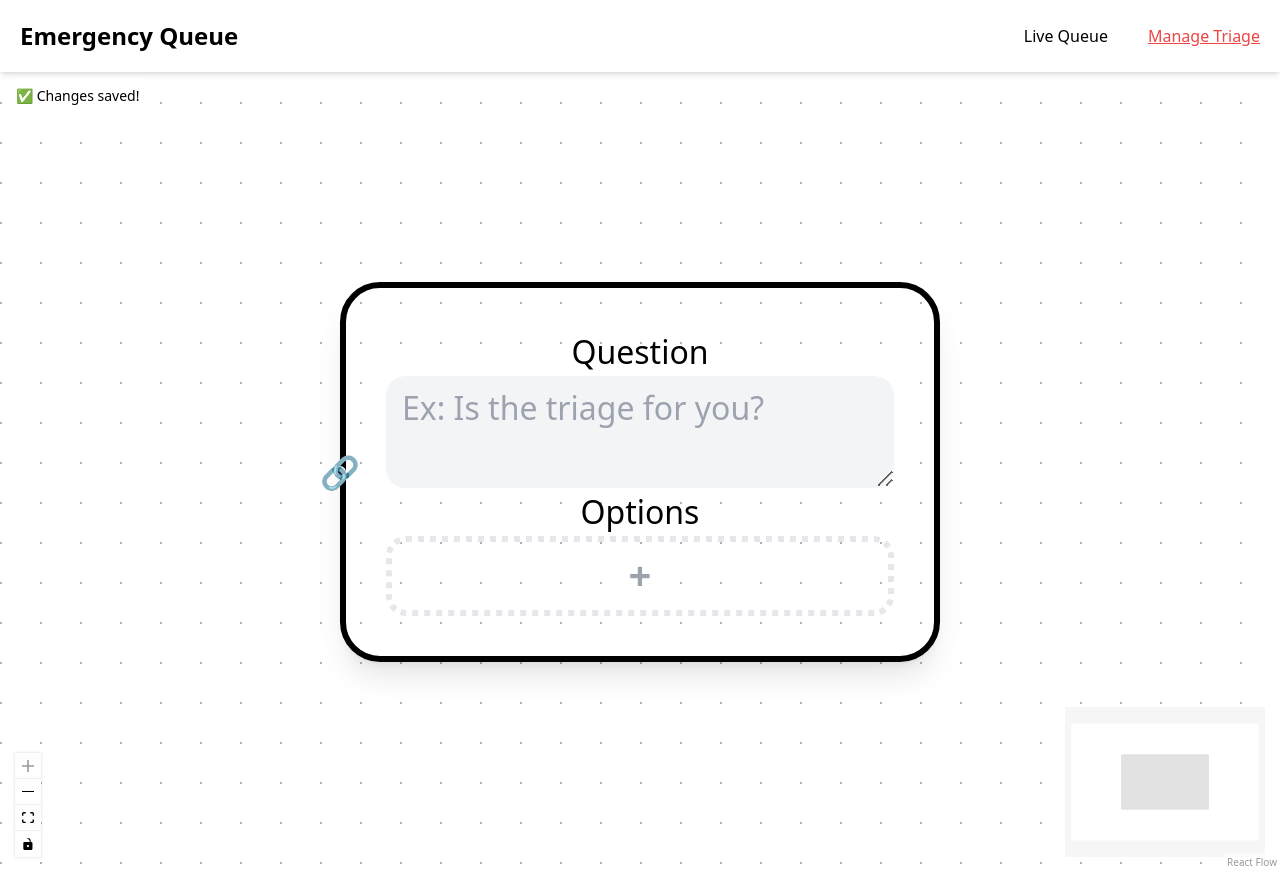
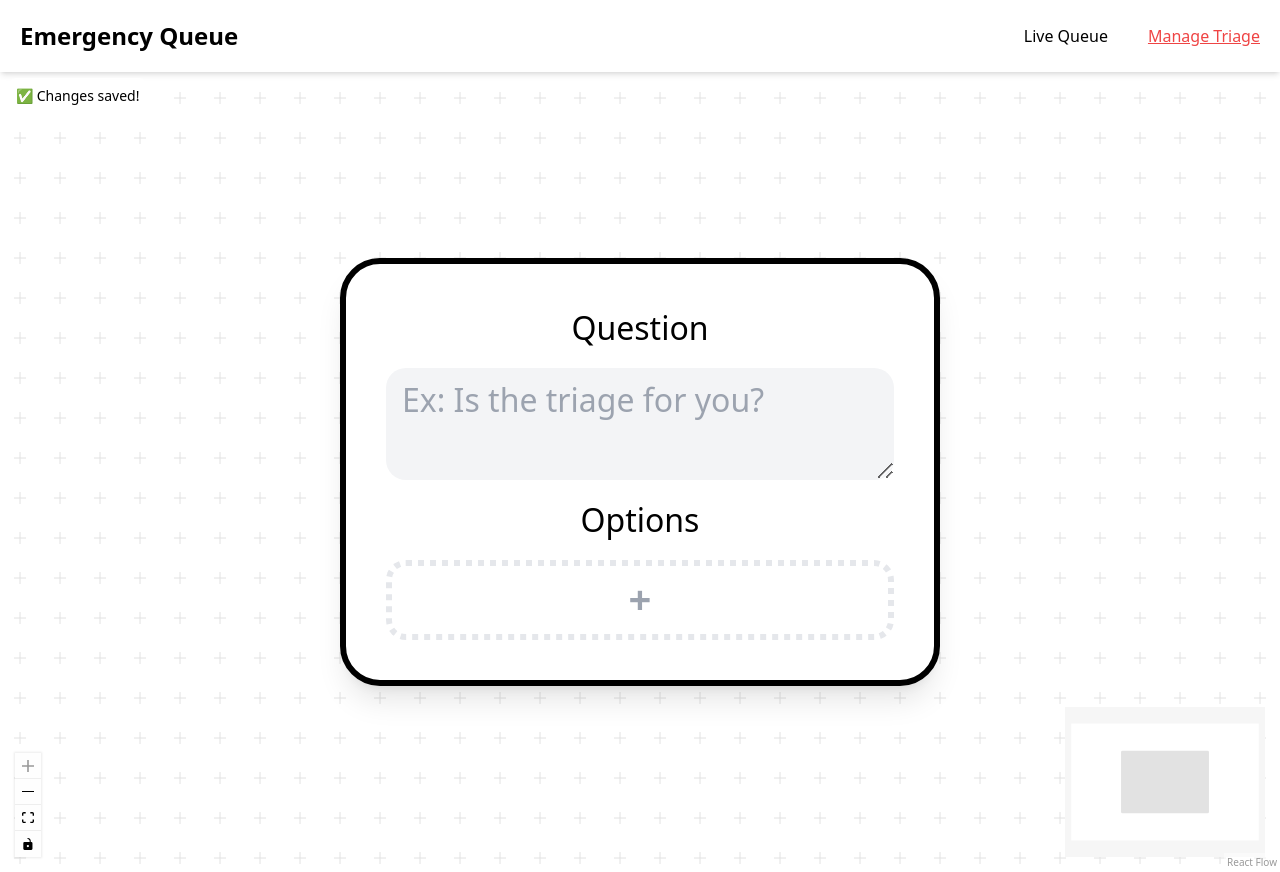
Before and after one commit to danielwangai/hospital_triage, a React (Vite) app in the folder web/: page /triage in a window 1280 px wide. Both pictures are taken after a click on the button "Create Triage Flow 🔗". Built offline with nearby package versions, Linux system fonts and the light colour scheme.

Commit message:
create triage options

```diff
--- a/web/src/pages/ManageTriage/ManageTriage.tsx
+++ b/web/src/pages/ManageTriage/ManageTriage.tsx
@@ -21,11 +21,12 @@ import clsx from "clsx";
 import { useDebouncedCallback } from "../../hooks/useDebouncedCallback.ts";
 import { CustomNodeTypes, StepTypes } from "../../types.ts";
 import { EmptyNode } from "./components/EmptyNode.tsx";
-import { TriageStep } from "./components/TriageStep/TriageStep.tsx";
+import { TriageStep } from "./components/TriageStep/TriageStep";
+import { triageOption } from "./components/TriageOption/TriageOption.tsx";
 
 const nodeTypes = {
   triageStep: TriageStep,
-  // triageOption
+  triageOption: triageOption,
 };
 
 const defaultEdgeOptions = {
@@ -115,8 +116,7 @@ export default function App() {
         >
           <Controls />
           <MiniMap />
-          {/*<Background variant="dots" gap={12} size={1} />*/}
-          <Background variant={BackgroundVariant.Dots} />
+          <Background variant={BackgroundVariant.Cross} />
         </ReactFlow>
       </div>
       <div
--- /dev/null
+++ b/web/src/pages/ManageTriage/components/TriageOption/TriageOption.tsx
@@ -0,0 +1,217 @@
+// import { NodeProps } from "postcss";
+// import { TriageNode, TriageOptionNode } from "../../../../types.ts";
+// import {
+//   Handle,
+//   Position,
+//   useEdges,
+//   useNodes,
+//   useReactFlow,
+// } from "@xyflow/react";
+// import clsx from "clsx";
+// import { ChangeEvent, useCallback, useMemo } from "react";
+//
+// export function triageOption(props: NodeProps<TriageOptionNode>) {
+//   const nodes = useNodes();
+//   const edges = useEdges();
+//   const { deleteElements, updateNodeData, updateNode, addNodes, addEdges } =
+//     useReactFlow();
+//
+//   const parentNode = useMemo(
+//     () => nodes.find(({ id }) => id === props.parentId),
+//     [nodes, props.parentId],
+//   ) as TriageNode;
+//
+//   // const siblings = useMemo(
+//   //   () => nodes.filter(({ parentId }) => parentId === props.parentId),
+//   //   [nodes, props.parentId],
+//   // ) as TriageOptionNode;
+//   const siblings = useMemo(() => {
+//     return nodes.filter(({ parentId }) => parentId === props.parentId);
+//   }, [nodes, props.parentId]) as TriageOptionNode[];
+//
+//   console.log("props.id", props.id, props.data);
+//   console.log("siblings", siblings);
+//
+//   const onChange = useCallback(
+//     (e: ChangeEvent<HTMLTextAreaElement>) => {
+//       updateNodeData(props.id, { value: e.target.value });
+//     },
+//     [props.id],
+//   );
+//
+//   const onDeleteOption = useCallback(async () => {
+//     await deleteElements({ nodes: [{ id: props.id }] });
+//
+//     siblings.forEach(({ data, id, position }) => {
+//       if (id !== props.id && data.index > props.data.index) {
+//         updateNode(id, { position: { x: 25, y: position.y - 90 } });
+//       }
+//     });
+//   }, [props.id, siblings]);
+//   return (
+//     <>
+//       <div
+//         key={props.id}
+//         className="nodrag flex items-center justify-between w-[200px] gap-2"
+//       >
+//         <button
+//           className="flex items-center justify-center w-[40px] h-[40px] border-dotted rounded-full bg-red-50 hover:bg-red-200"
+//           onClick={onDeleteOption}
+//         >
+//           ❌
+//         </button>
+//         <textarea
+//           value={props.data.value}
+//           onChange={onChange}
+//           maxLength={100}
+//           placeholder="Ex: Yes"
+//           className="w-5/6 rounded-[10px] px-2 py-1 bg-gray-100"
+//         />
+//       </div>
+//       <Handle
+//         type="source"
+//         position={Position.Right}
+//         // isConnectable={}
+//         // onClick={}
+//         className={clsx({
+//           "flex items-center justify-center w-[40px] h-[40px] rounded-full hover:bg-gray-200 mr-[-25px]":
+//             true,
+//           // "bg-black border-none": !isConnectable,
+//           // "border-dotted border-[2px] border-[lightgray] bg-white":
+//           // isConnectable,
+//         })}
+//       >
+//         🔗
+//       </Handle>
+//     </>
+//   );
+// }
+
+import {
+  getOutgoers,
+  Handle,
+  NodeProps,
+  Position,
+  useEdges,
+  useNodes,
+  useReactFlow,
+} from "@xyflow/react";
+import {
+  CustomNodeTypes,
+  StepTypes,
+  TriageNode,
+  TriageOptionNode,
+} from "../../../../types";
+import clsx from "clsx";
+import { ChangeEvent, useCallback, useMemo } from "react";
+
+export function triageOption(props: NodeProps<TriageOptionNode>) {
+  const nodes = useNodes();
+  const edges = useEdges();
+  const {
+    deleteElements,
+    updateNodeData,
+    updateNode,
+    addNodes,
+    addEdges,
+    getEdges,
+    getNodes,
+  } = useReactFlow();
+  // console.log("Edges: ", nodes);
+
+  const parentNode = useMemo(() => {
+    return nodes.find(({ id }) => id === props.parentId);
+  }, [nodes, props.parentId]) as TriageNode;
+
+  const siblings = useMemo(() => {
+    return nodes.filter(({ parentId }) => parentId === props.parentId);
+  }, [nodes, props.parentId]) as TriageOptionNode[];
+
+  const onChange = useCallback(
+    (e: ChangeEvent<HTMLTextAreaElement>) => {
+      updateNodeData(props.id, { value: e.target.value });
+    },
+    [props.id],
+  );
+
+  const onDeleteOption = useCallback(async () => {
+    await deleteElements({ nodes: [{ id: props.id }] });
+
+    siblings.forEach(({ data, id, position }) => {
+      if (id !== props.id && data.index > props.data.index) {
+        updateNode(id, { position: { x: 25, y: position.y - 90 } });
+      }
+    });
+    // on delete parent, delete child node(steps)
+    // const outgoers = getOutgoers(
+    //   { id: props.id } as Node,
+    //   getNodes(),
+    //   getEdges(),
+    // );
+    // console.log("outgoers", outgoers);
+    // await deleteElements({ nodes: outgoers });
+  }, [props.id, siblings]);
+
+  const onAddNestedTriage = useCallback(() => {
+    const newTriage: TriageNode = {
+      id: crypto.randomUUID(),
+      type: CustomNodeTypes.TriageStep,
+      position: { x: 200, y: 100 },
+      data: { value: "", isRoot: false, stepType: StepTypes.Step },
+    };
+
+    addNodes([newTriage]);
+    addEdges([
+      {
+        id: crypto.randomUUID(),
+        source: props.id,
+        target: newTriage.id,
+      },
+    ]);
+  }, [props.id, edges]);
+
+  const isConnectable = useMemo(() => {
+    return !edges.find(({ source }) => source === props.id);
+  }, [edges, props.id]);
+
+  if (parentNode.data.stepType === "label") return null;
+
+  return (
+    <>
+      <div
+        key={props.id}
+        className="nodrag flex items-center justify-between w-[210px] gap-2"
+      >
+        <button
+          onClick={onDeleteOption}
+          className="flex items-center justify-center w-[40px] h-[40px] border-dotted rounded-full bg-red-50 hover:bg-red-200"
+        >
+          ❌
+        </button>
+        <textarea
+          value={props.data.value}
+          onChange={onChange}
+          maxLength={100}
+          placeholder="Ex: Yes."
+          className="w-5/6 rounded-[10px] px-2 py-1 bg-gray-100"
+        />
+      </div>
+      <Handle
+        type="source"
+        position={Position.Right}
+        id={props.id}
+        isConnectable={isConnectable}
+        onClick={onAddNestedTriage}
+        className={clsx({
+          "flex items-center justify-center w-[40px] h-[40px] rounded-full hover:bg-gray-200 mr-[-25px]":
+            true,
+          "bg-black border-none": !isConnectable,
+          "border-dotted border-[2px] border-[lightgray] bg-white":
+            isConnectable,
+        })}
+      >
+        🔗
+      </Handle>
+    </>
+  );
+}
--- a/web/src/pages/ManageTriage/components/TriageStep/TriageStep.tsx
+++ b/web/src/pages/ManageTriage/components/TriageStep/TriageStep.tsx
@@ -1,27 +1,26 @@
-import { NodeProps } from "postcss";
-import { TriageNode } from "../../../../types.ts";
-import { Handle, Position, useEdges } from "@xyflow/react";
+import { Handle, NodeProps, Position, useEdges } from "@xyflow/react";
+import { TriageNode } from "../../../../types";
 import { useMemo } from "react";
 import clsx from "clsx";
 import { TriageInput } from "./comoponoents/TriageInput.tsx";
-import { TriagedAddOptions } from "./comoponoents/TriagedAddOptions.tsx";
+import { TriageAddOptions } from "./comoponoents/TriageAddOptions.tsx";
 
 export function TriageStep(props: NodeProps<TriageNode>) {
   const edges = useEdges();
+
   const isConnectable = useMemo(() => {
     return !edges.find((e) => e.target === props.id);
   }, [edges, props.id]);
 
   return (
     <>
-      <div className="w-[300px] flex flex-col items-center rounded-[20px] border-[3px] border-black p-5 shadow-lg background-white">
+      <div className="w-[300px] flex flex-col items-center rounded-[20px] border-[3px] border-black p-5 gap-2 shadow-lg bg-white">
         <TriageInput {...props} />
-        <TriagedAddOptions {...props} />
-        {/*    options*/}
-        {/*    type*/}
-        {/*    label*/}
+        <TriageAddOptions {...props} />
+        {/*<TriageType {...props} />*/}
+        {/*<TriageLabel {...props} />*/}
       </div>
-      {/*{!props.data.isRoot && (*/}
+      {!props.data.isRoot && (
         <Handle
           type="target"
           position={Position.Left}
@@ -37,7 +36,7 @@ export function TriageStep(props: NodeProps<TriageNode>) {
         >
           🔗
         </Handle>
-      {/*)}*/}
+      )}
     </>
   );
 }
--- a/web/src/pages/ManageTriage/components/TriageStep/comoponoents/TriagedAddOptions.tsx
+++ b/web/src/pages/ManageTriage/components/TriageStep/comoponoents/TriageAddOptions.tsx
@@ -7,11 +7,9 @@ import {
 import { useCallback, useMemo } from "react";
 import { useNodes, useReactFlow } from "@xyflow/react";
 
-export function TriagedAddOptions(props: NodeProps<TriageNode>) {
+export function TriageAddOptions(props: NodeProps<TriageNode>) {
   const nodes = useNodes();
   const { addNodes } = useReactFlow();
-
-  console.log(nodes);
 
   const optionSiblings = useMemo(() => {
     return nodes.filter(({ parentId }) => parentId === props.id);
@@ -21,7 +19,7 @@ export function TriagedAddOptions(props: NodeProps<TriageNode>) {
     const newSibling: TriageOptionNode = {
       id: crypto.randomUUID(),
       parentId: props.id,
-      type: CustomNodeTypes.TriageOptions,
+      type: CustomNodeTypes.TriageOption,
       position: { x: 25, y: 0 },
       data: { value: "", index: 0 },
     };
--- a/web/src/types.ts
+++ b/web/src/types.ts
@@ -2,7 +2,7 @@ import { Node } from "@xyflow/react";
 
 export enum CustomNodeTypes {
   TriageStep = "triageStep",
-  TriageOptions = "triageOptions",
+  TriageOption = "triageOption",
 }
 
 export enum TriageTags {
@@ -20,7 +20,7 @@ export type TriageNode = Node<{
   value: string;
   isRoot: boolean;
   stepType: StepTypes;
-  assignedLabel?: string;
+  assignedLabel?: TriageTags;
 }>;
 
 export type TriageOptionNode = Node<{
```
Lines whose indentation alone changed are shown as unchanged.
